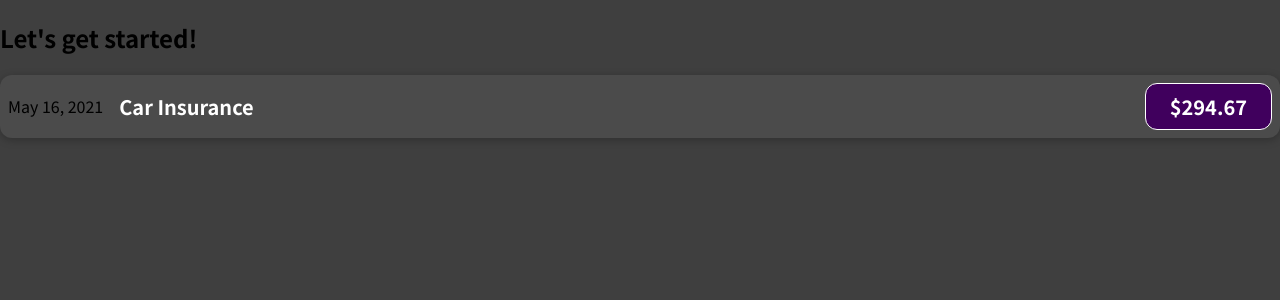
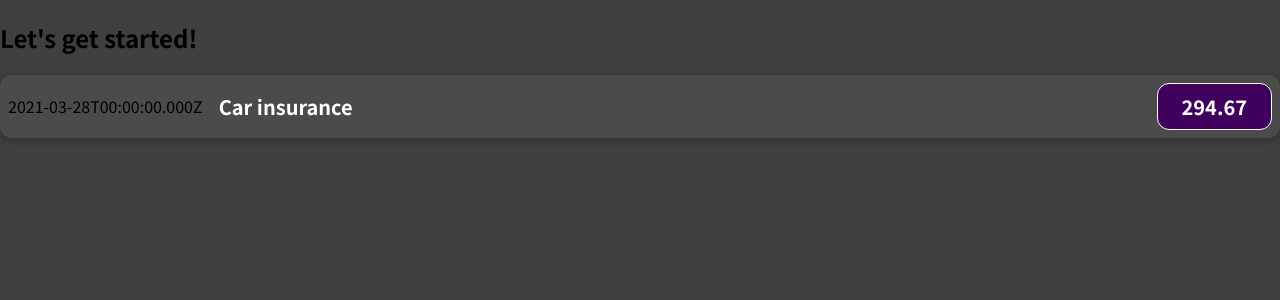
Before and after one commit to gorakhjoshi/reactExpenseTracker, a JavaScript app: page / in a window 1280 px wide. Shown: the top 300 px of the page. Built offline with nearby package versions, Linux system fonts and the light colour scheme.

Commit message:
Adding dynamic data

```diff
--- a/src/components/ExpenseItem.js
+++ b/src/components/ExpenseItem.js
@@ -1,12 +1,15 @@
 import "./ExpenseItem.css";
 
 function ExpenseItem() {
+  const expenseDate = new Date(2021, 2, 28);
+  const expenseTitle = "Car insurance";
+  const expenseAmount = 294.67;
   return (
     <div className="expense-item">
-      <div>May 16, 2021</div>
+      <div>{expenseDate.toISOString()}</div>
       <div className="expense-item__description">
-        <h2>Car Insurance</h2>
-        <div className="expense-item__price">$294.67</div>
+        <h2>{expenseTitle}</h2>
+        <div className="expense-item__price">{expenseAmount}</div>
       </div>
     </div>
   );
```
Also changed, not shown: 1 other file (tests, documents, lock files or other folders).
